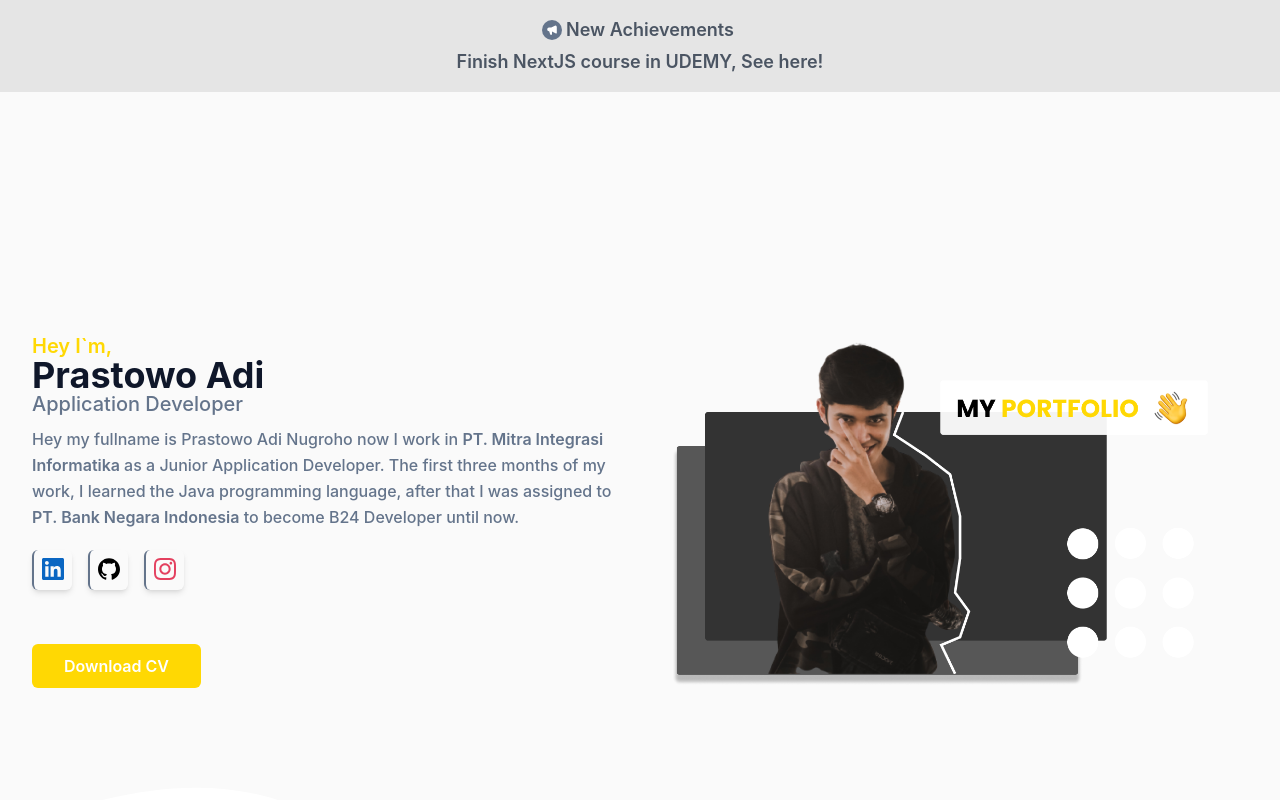
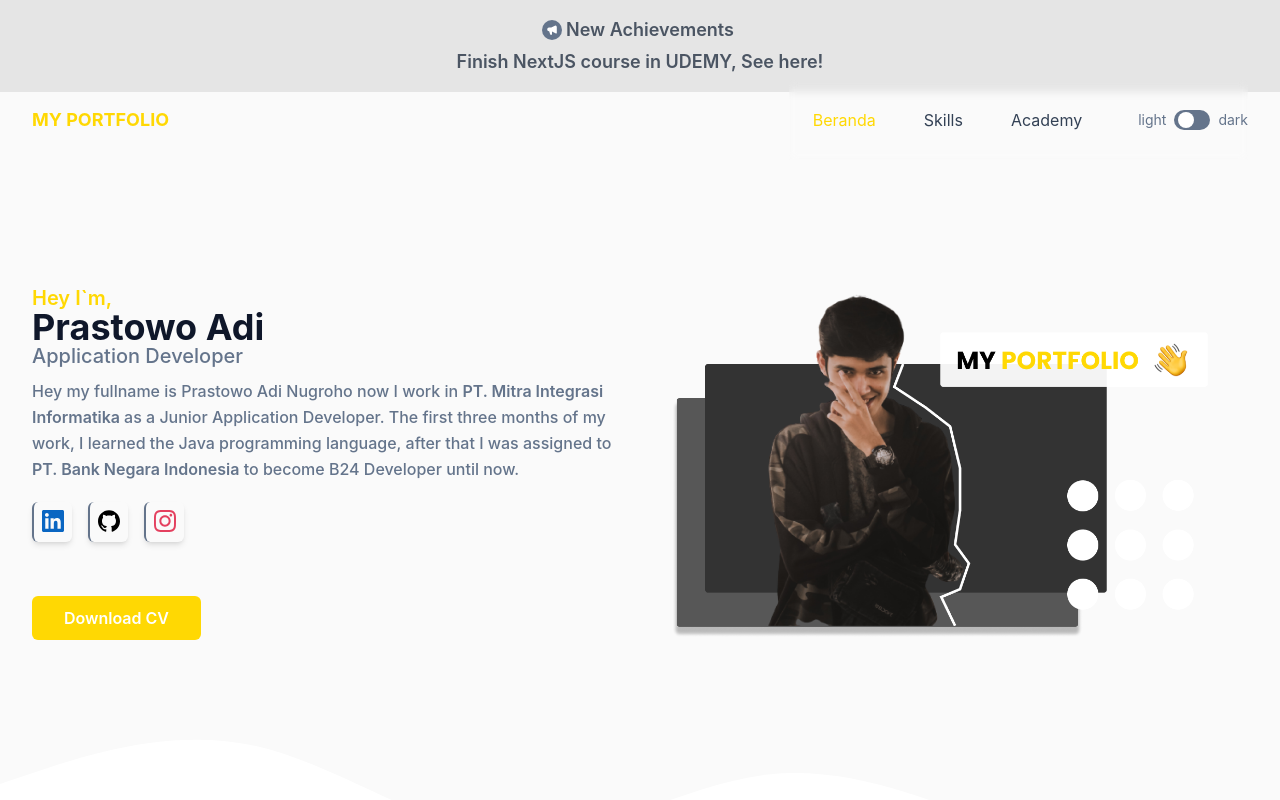
Before and after one commit to PrastowoAdi/NewMyPortfolio, a Next.js app: page / in a window 1280 px wide. Shown: the top 800 px of the page. Built offline with nearby package versions, Linux system fonts and the light colour scheme.

Commit message:
Add component navbar and styling

```diff
--- /dev/null
+++ b/components/molecules/navbar/Brand.tsx
@@ -0,0 +1,13 @@
+import Link from "next/link";
+
+export default function Brand() {
+  return (
+    <div className="px-4">
+      <Link href="/">
+        <a className="font-bold text-lg text-primary block py-6">
+          MY PORTFOLIO
+        </a>
+      </Link>
+    </div>
+  );
+}
--- /dev/null
+++ b/components/molecules/navbar/HamburgerButton.tsx
@@ -0,0 +1,28 @@
+import cx from "classnames";
+
+interface HumbergerButtonProps {
+  onClick?: any;
+  hamburgerActive?: boolean;
+}
+
+export default function HamburgerButton(props: Partial<HumbergerButtonProps>) {
+  const { hamburgerActive, onClick } = props;
+
+  const classname = cx({
+    "block absolute right-4 lg:hidden": true,
+    hamburgerActive,
+  });
+  return (
+    <button
+      id="hamburger"
+      name="hamburger"
+      type="button"
+      className={classname}
+      onClick={onClick}
+    >
+      <span className="hamburger-line origin-top-left transition duration-300 ease-in-out" />
+      <span className="hamburger-line" />
+      <span className="hamburger-line origin-bottom-left transition duration-300 ease-in-out" />
+    </button>
+  );
+}
--- /dev/null
+++ b/components/molecules/navbar/NavItem.tsx
@@ -0,0 +1,22 @@
+import cx from "classnames";
+import Link from "next/link";
+
+interface NavItemProps {
+  href: string;
+  title: string;
+  active?: boolean;
+}
+export default function NavItem(props: Partial<NavItemProps>) {
+  const { href = "/", title, active } = props;
+  const classname = cx({
+    "text-base text-slate-700 py-2 mx-6 group-hover:text-primary flex": true,
+    active,
+  });
+  return (
+    <li className="group">
+      <Link href={href}>
+        <a className={classname}>{title}</a>
+      </Link>
+    </li>
+  );
+}
--- /dev/null
+++ b/components/molecules/navbar/index.tsx
@@ -0,0 +1,65 @@
+/* eslint-disable react/jsx-tag-spacing */
+import classNames from "classnames";
+import { useState } from "react";
+import Brand from "./Brand";
+import HamburgerButton from "./HamburgerButton";
+import NavItem from "./NavItem";
+
+interface NavbarProps {
+  activeNav: string;
+}
+export default function Navbar(props: NavbarProps) {
+  const { activeNav } = props;
+  const [hiddenNav, setHiddenNav] = useState(true);
+  const classname = classNames({
+    "bg-white bg-opacity-70 backdrop-blur-sm absolute py-5 bg-white shadow-lg rounded-lg max-w-[250px] w-full right-4 top-full lg:block lg:static lg:bg-transparent lg:max-w-full lg:shadow-none lg:rounded-none":
+      true,
+    hidden: hiddenNav,
+  });
+  return (
+    <header className="absolute top-20 left-0 w-full flex items-center z-10 bg-transparent">
+      <div className="container">
+        <div className="flex items-center justify-between relative">
+          <Brand />
+          <div className="flex items-center px-4">
+            {hiddenNav ? (
+              <HamburgerButton onClick={() => setHiddenNav(false)} />
+            ) : (
+              <HamburgerButton
+                hamburgerActive
+                onClick={() => setHiddenNav(true)}
+              />
+            )}
+            <nav id="nav-menu" className={classname}>
+              <ul className="block lg:flex">
+                <NavItem
+                  href="/"
+                  title="Beranda"
+                  active={activeNav === "Beranda"}
+                />
+                <NavItem href="/" title="Skills" />
+                <NavItem href="/" title="Academy" />
+                <li className="flex items-center pl-8 mt-3 lg:mt-0">
+                  <div className="flex">
+                    <span className="mr-2 text-sm text-slate-500">light</span>
+                    <input
+                      type="checkbox"
+                      className="hidden"
+                      id="dark-toggle"
+                    />
+                    <label htmlFor="dark-toggle">
+                      <div className="flex h-5 w-9 cursor-pointer items-center rounded-full bg-slate-500 p-1">
+                        <div className="toggle-circle h-4 w-4 rounded-full bg-white transition duration-300 ease-in-out" />
+                      </div>
+                    </label>
+                    <span className="ml-2 text-sm text-slate-500">dark</span>
+                  </div>
+                </li>
+              </ul>
+            </nav>
+          </div>
+        </div>
+      </div>
+    </header>
+  );
+}
--- a/components/organism/landingPage/hero/index.tsx
+++ b/components/organism/landingPage/hero/index.tsx
@@ -7,7 +7,7 @@ import SocialItem from "./SocialItem";
 
 export default function Hero() {
   return (
-    <section id="Hero" className="pt-48 pb-5 bg-neutral-50">
+    <section id="Hero" className="pt-36 pb-5 bg-neutral-50">
       <div className="container">
         <div className="flex flex-wrap">
           <ProfileImg lgHidden />
--- a/pages/_app.tsx
+++ b/pages/_app.tsx
@@ -1,8 +1,14 @@
 import "../styles/globals.css";
 import type { AppProps } from "next/app";
+import Script from "next/script";
 
 function MyApp({ Component, pageProps }: AppProps) {
-  return <Component {...pageProps} />;
+  return (
+    <>
+      <Component {...pageProps} />
+      <Script src="/js/script.js" />
+    </>
+  );
 }
 
 export default MyApp;
--- /dev/null
+++ b/pages/_document.tsx
@@ -0,0 +1,23 @@
+/* eslint-disable object-curly-newline */
+import Document, { Html, Head, Main, NextScript } from "next/document";
+
+class MyDocument extends Document {
+  static async getInitialProps(ctx: any) {
+    const initialProps = await Document.getInitialProps(ctx);
+    return { ...initialProps };
+  }
+
+  render() {
+    return (
+      <Html lang="id" className="scroll-smooth">
+        <Head />
+        <body>
+          <Main />
+          <NextScript />
+        </body>
+      </Html>
+    );
+  }
+}
+
+export default MyDocument;
--- a/pages/index.tsx
+++ b/pages/index.tsx
@@ -1,4 +1,5 @@
 import Footer from "../components/molecules/footer";
+import Navbar from "../components/molecules/navbar";
 import CourseAcademy from "../components/organism/landingPage/academy";
 import NewCertificate from "../components/organism/landingPage/certificate";
 import Hero from "../components/organism/landingPage/hero";
@@ -11,6 +12,7 @@ export default function Home() {
   return (
     <>
       <NewAchive />
+      <Navbar activeNav="Beranda" />
       <Hero />
       <Skill />
       <History />
@@ -18,6 +20,13 @@ export default function Home() {
       <CourseAcademy />
       <NewCertificate />
       <Footer />
+      <a
+        href="#Hero"
+        className="justify-center item-center h-14 w-14 bg-primary rounded-full fixed z-[9999] bottom-4 right-4 p-4 hover:animate-pulse hidden"
+        id="to-top"
+      >
+        <span className="block h-5 w-5 border-t-2 border-l-2 rotate-45 mt-1" />
+      </a>
     </>
   );
 }
--- /dev/null
+++ b/public/js/script.js
@@ -0,0 +1,15 @@
+window.onscroll = function () {
+  const header = document.querySelector("header");
+  const fixedNav = header.offsetTop;
+  const toTop = document.querySelector("#to-top");
+
+  if (window.pageYOffset > fixedNav) {
+    header.classList.add("navbar-fixed");
+    toTop.classList.remove("hidden");
+    toTop.classList.add("flex");
+  } else {
+    header.classList.remove("navbar-fixed");
+    toTop.classList.remove("flex");
+    toTop.classList.add("hidden");
+  }
+};
--- a/styles/globals.css
+++ b/styles/globals.css
@@ -8,3 +8,28 @@ body {
 .active-btn_history {
     @apply bg-gray-200;
 }
+
+.active {
+    @apply text-primary;
+}
+
+.navbar-fixed {
+    @apply fixed z-[9999] bg-white bg-opacity-70 backdrop-blur-sm top-0;
+    box-shadow: inset 0 -1px 0 0 rgba(0,0,0,0.1);
+}
+
+.hamburger-line {
+    @apply w-[30px] h-[2px] my-2 block bg-dark
+}
+
+.hamburgerActive > span:nth-child(1) {
+    @apply rotate-45;
+}
+
+.hamburgerActive > span:nth-child(2) {
+    @apply scale-0;
+}
+
+.hamburgerActive > span:nth-child(3) {
+    @apply -rotate-45;
+}
```
